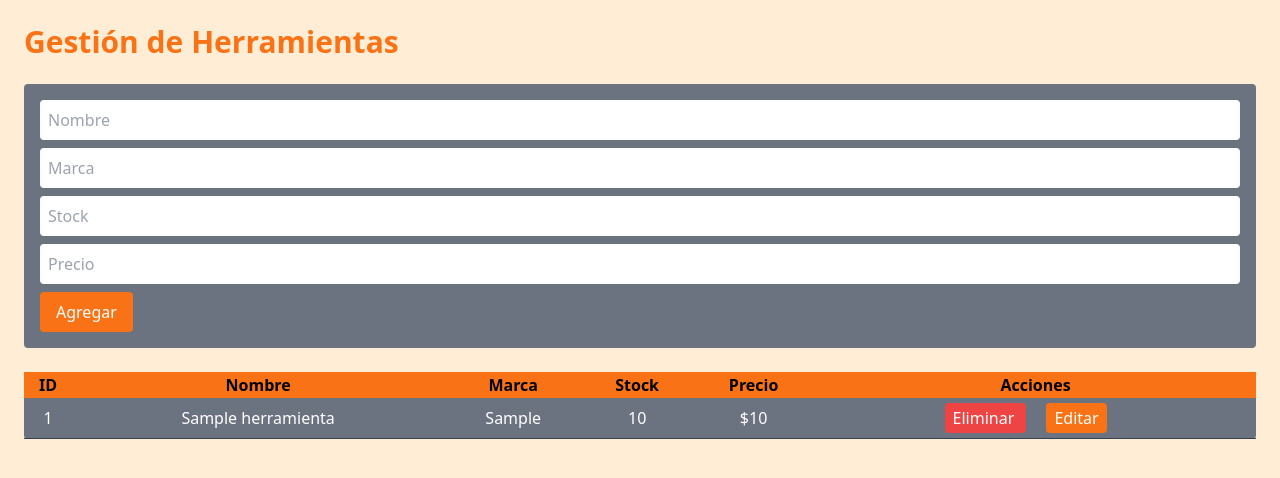
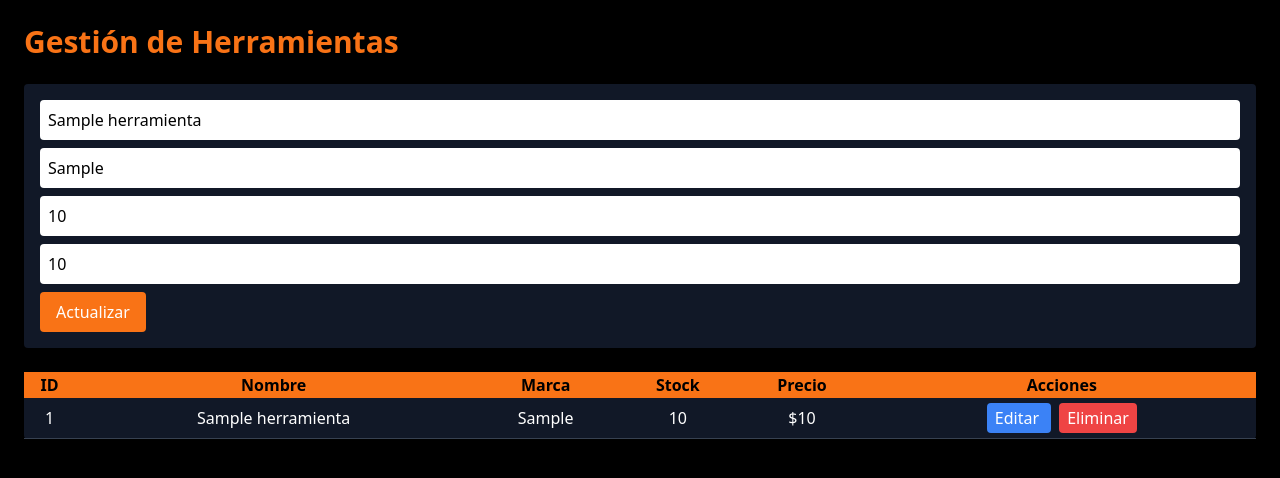
Before and after one commit to Mariysabel/proyectoTSO, a PHP site: page /admin.php?editar=1 in a window 1280 px wide. Shown: the top 478 px of the page. Run offline with PHP 8.4, Linux system fonts and the light colour scheme; the visitor is signed in with stand-in values (Sample User, id 1); tables that the repository leaves empty or names only in its code hold one stand-in row (values such as "Sample post"); some libraries are stand-ins or nearby versions.

Commit message:
cambio en logica de sesiones

```diff
--- a/proyecto/admin.php
+++ b/proyecto/admin.php
@@ -1,38 +1,28 @@
 <?php
 include("conn.php");
+session_start();
 
-//insert
-if (isset($_POST['guardar'])) {
-    $nombre = $_POST['nombre'];
-    $marca = $_POST['marca'];
-    $stock = $_POST['stock'];
-    $precio = $_POST['precio'];
-
-    $conn->query("INSERT INTO herramientas(nombre, marca, stock, precio)
-                  VALUES('$nombre','$marca','$stock','$precio')");
-}
-
-//delete
-if (isset($_GET['eliminar'])) {
-    $id = $_GET['eliminar'];
-    $conn->query("DELETE FROM herramientas WHERE id=$id");
-}
-
-//update
-if (isset($_POST['actualizar'])) {
-    $id = $_POST['id'];
-    $nombre = $_POST['nombre'];
-    $marca = $_POST['marca'];
-    $stock = $_POST['stock'];
-    $precio = $_POST['precio'];
-
-    $conn->query("UPDATE herramientas
-                  SET nombre='$nombre', marca='$marca',
-                      stock='$stock', precio='$precio'
-                  WHERE id=$id");
+// 🔒 PROTECCIÓN
+if (!isset($_SESSION['usuario'])) {
+    header("Location: login.php");
+    exit();
 }
 
 $editar = false;
+$data = [];
+
+// INSERT
+if (isset($_POST['guardar'])) {
+    $conn->query("INSERT INTO herramientas(nombre, marca, stock, precio)
+                  VALUES('{$_POST['nombre']}','{$_POST['marca']}','{$_POST['stock']}','{$_POST['precio']}')");
+}
+
+// DELETE
+if (isset($_GET['eliminar'])) {
+    $conn->query("DELETE FROM herramientas WHERE id=" . $_GET['eliminar']);
+}
+
+// EDITAR (CARGAR DATOS)
 if (isset($_GET['editar'])) {
     $editar = true;
     $id = $_GET['editar'];
@@ -40,48 +30,66 @@ if (isset($_GET['editar'])) {
     $data = $res->fetch_assoc();
 }
 
+// UPDATE
+if (isset($_POST['actualizar'])) {
+    $conn->query("UPDATE herramientas SET
+        nombre='{$_POST['nombre']}',
+        marca='{$_POST['marca']}',
+        stock='{$_POST['stock']}',
+        precio='{$_POST['precio']}'
+        WHERE id={$_POST['id']}");
+}
 
-
-//listar
+// LISTAR
 $resultado = $conn->query("SELECT * FROM herramientas");
-
 ?>
 
 <!DOCTYPE html>
 <html lang="es">
 <head>
 <meta charset="UTF-8">
-<title>CRUD Herramientas</title>
+<title>Herramientas</title>
 <script src="https://cdn.tailwindcss.com"></script>
 </head>
 
-<body class="bg-orange-100 text-white p-6">
+<body class="bg-black text-white p-6">
 
 <h1 class="text-3xl font-bold text-orange-500 mb-6">
     Gestión de Herramientas
 </h1>
 
+<!-- FORM -->
+<form method="POST" class="bg-gray-900 p-4 rounded mb-6">
 
-<form method="POST" class="bg-gray-500 p-4 rounded mb-6">
+    <!-- 🔥 ESTE INPUT ES LA CLAVE -->
+    <input type="hidden" name="id" value="<?= $data['id'] ?? '' ?>">
+
     <input type="text" name="nombre" placeholder="Nombre" required
+        value="<?= $data['nombre'] ?? '' ?>"
         class="w-full p-2 mb-2 text-black rounded">
 
     <input type="text" name="marca" placeholder="Marca"
+        value="<?= $data['marca'] ?? '' ?>"
         class="w-full p-2 mb-2 text-black rounded">
 
     <input type="number" name="stock" placeholder="Stock"
+        value="<?= $data['stock'] ?? '' ?>"
         class="w-full p-2 mb-2 text-black rounded">
 
     <input type="number" step="0.01" name="precio" placeholder="Precio"
+        value="<?= $data['precio'] ?? '' ?>"
         class="w-full p-2 mb-2 text-black rounded">
 
-    <button name="guardar"
+    <!-- 🔥 BOTÓN DINÁMICO -->
+    <button name="<?= $editar ? 'actualizar' : 'guardar' ?>"
         class="bg-orange-500 px-4 py-2 rounded hover:bg-orange-600">
-        Agregar
+        <?= $editar ? 'Actualizar' : 'Agregar' ?>
     </button>
+
 </form>
 
-<table class="w-full bg-gray-500 rounded">
+<!-- TABLA -->
+<table class="w-full bg-gray-900 rounded">
     <thead class="bg-orange-500 text-black">
         <tr>
             <th>ID</th>
@@ -102,16 +110,18 @@ $resultado = $conn->query("SELECT * FROM herramientas");
             <td><?= $row['stock'] ?></td>
             <td>$<?= $row['precio'] ?></td>
 
-            <td>
+            <td class="space-x-2">
+                <!-- EDITAR -->
+                <a href="?editar=<?= $row['id'] ?>"
+                   class="bg-blue-500 px-2 py-1 rounded">
+                   Editar
+                </a>
+
+                <!-- ELIMINAR -->
                 <a href="?eliminar=<?= $row['id'] ?>"
                    onclick="return confirm('¿Eliminar?')"
                    class="bg-red-500 px-2 py-1 rounded">
                    Eliminar
-                </a>
-
-                <a href="?editar=<?= $row['id'] ?>"
-                    class="bg-orange-500 px-2 py-1 mx-5 rounded">
-                    Editar
                 </a>
             </td>
         </tr>
```
Also changed, not shown: proyecto/login.php (+1 -6 lines).
